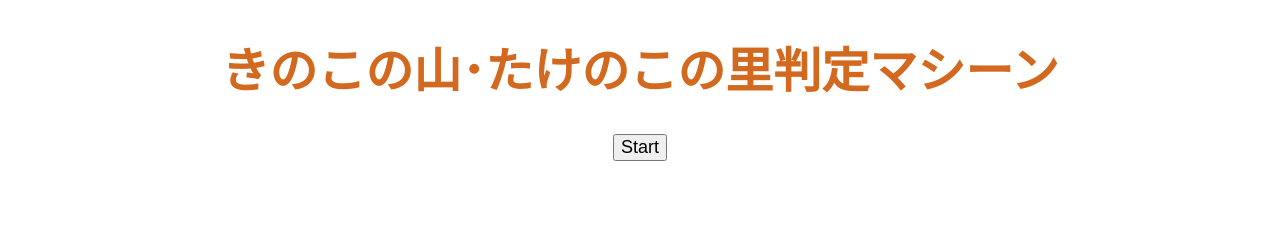
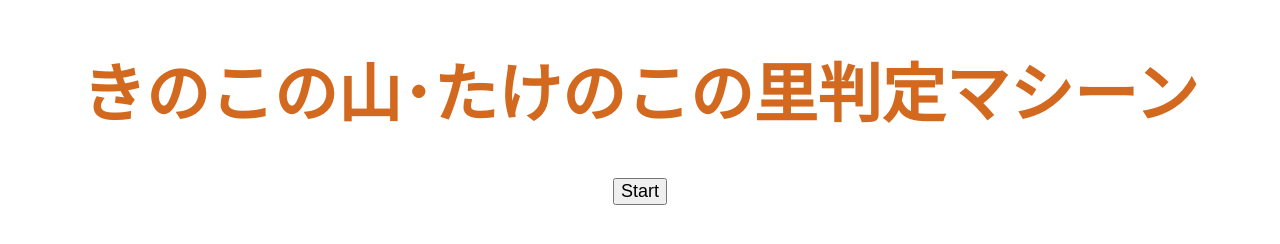
Before and after one commit to KinokoTakenokoHanbetu/kinokotakenoko, a plain HTML site: page index.html in a window 1280 px wide. Drawn offline with Linux system fonts and the light colour scheme.

Commit message:
Add files via upload

```diff
--- a/index.html
+++ b/index.html
@@ -12,7 +12,7 @@
     </style>
 </head>
 <body>
-    <h1 id = "headline">きのこの山･たけのこの里判定マシーン</h1>
+    <h1 id = "headline"></h1>
     <script>
         var headline = document.getElementById("headline");
         headline.style.fontFamily = "sans-serif";
@@ -23,7 +23,8 @@
             headline.style.fontSize = "x-large"
             headline.style.lineHeight = "1.2"
         } else{
-            headline.style.fontSize = "xxx-large";
+            headline.innerHTML = "<h1>きのこの山･たけのこの里判定マシーン</h1>"
+            headline.style.fontSize = "xx-large";
         }
         //document.write("<h2>きのこの山とたけのこの里を写してください</h2>");
     </script>
```
